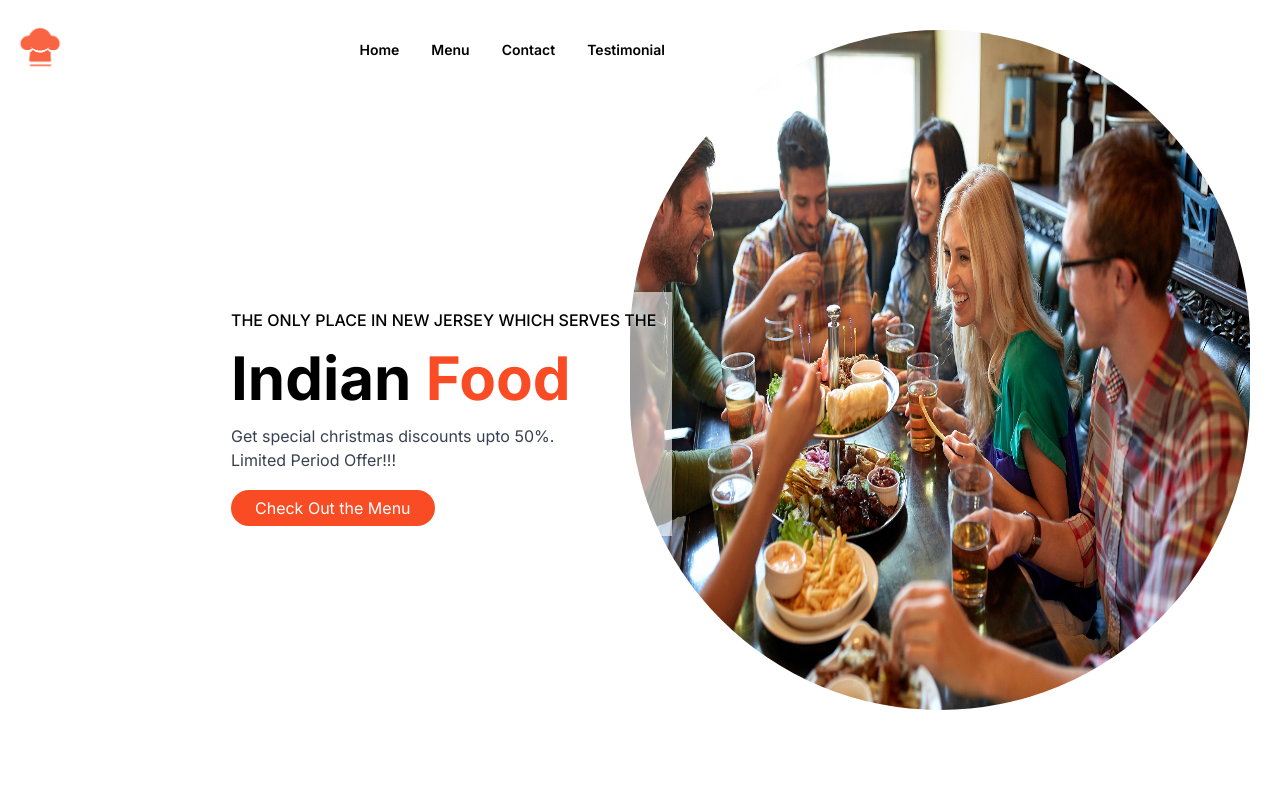
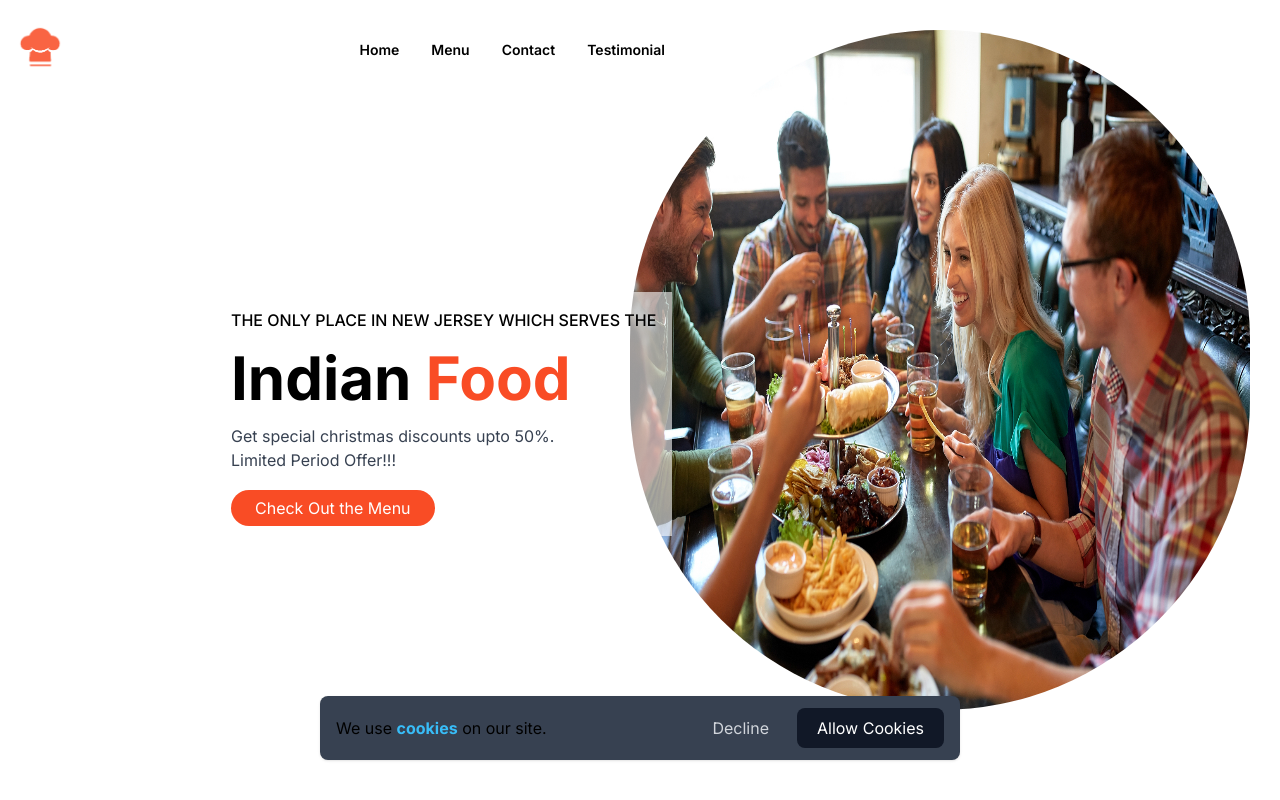
Before and after one commit to Krish195/final-project601, a Next.js app: page / in a window 1280 px wide. Shown: the top 800 px of the page. Built offline with nearby package versions, Linux system fonts and the light colour scheme.

Commit message:
First attempt of incorporating the GDPR

```diff
--- a/package.json
+++ b/package.json
@@ -9,6 +9,7 @@
     "lint": "next lint"
   },
   "dependencies": {
+    "client-only": "^0.0.1",
     "next": "^14.0.4",
     "react": "^18.2.0",
     "react-dom": "^18.2.0",
@@ -16,6 +17,7 @@
   },
   "devDependencies": {
     "@playwright/test": "^1.40.1",
+    "@types/gtag.js": "^0.0.18",
     "@types/node": "^20",
     "@types/react": "^18",
     "@types/react-dom": "^18",
--- /dev/null
+++ b/src/app/components/GoogleAnalytics.tsx
@@ -0,0 +1,40 @@
+'use client';
+
+import Script from 'next/script'
+import {usePathname, useSearchParams} from 'next/navigation'
+import { useEffect } from "react";
+import {pageview} from "../lib/gtagHelper";
+
+export default function GoogleAnalytics({GA_MEASUREMENT_ID} : {GA_MEASUREMENT_ID : string}){
+    const pathname = usePathname()
+    const searchParams = useSearchParams()
+
+    useEffect(() => {
+        const url = pathname + searchParams.toString()
+
+        pageview(GA_MEASUREMENT_ID, url);
+
+    }, [pathname, searchParams, GA_MEASUREMENT_ID]);
+    return (
+        <>
+            <Script strategy="afterInteractive"
+                src={`https://www.googletagmanager.com/gtag/js?id=${GA_MEASUREMENT_ID}`}/>
+            <Script id='google-analytics' strategy="afterInteractive"
+                dangerouslySetInnerHTML={{
+                __html: `
+                window.dataLayer = window.dataLayer || [];
+                function gtag(){dataLayer.push(arguments);}
+                gtag('js', new Date());
+
+                gtag('consent', 'default', {
+                    'analytics_storage': 'denied'
+                });
+
+                gtag('config', '${GA_MEASUREMENT_ID}', {
+                    page_path: window.location.pathname,
+                });
+                `,
+                }}
+            />
+        </>
+)}
--- /dev/null
+++ b/src/app/components/cookiebanner.tsx
@@ -0,0 +1,47 @@
+'use client';
+
+import Link from 'next/link'
+import { getLocalStorage, setLocalStorage } from '../lib/storageHelper';
+import { useState, useEffect } from 'react';
+
+export default function CookieBanner(){
+
+    const [cookieConsent, setCookieConsent] = useState(false);
+
+    useEffect (() => {
+        const storedCookieConsent = getLocalStorage("cookie_consent", null)
+
+        setCookieConsent(storedCookieConsent)
+    }, [setCookieConsent])
+
+
+    useEffect(() => {
+        const newValue = cookieConsent ? 'granted' : 'denied'
+
+        window.gtag("consent", 'update', {
+            'analytics_storage': newValue
+        });
+
+        setLocalStorage("cookie_consent", cookieConsent)
+
+        //For Testing
+        console.log("Cookie Consent: ", cookieConsent)
+
+    }, [cookieConsent]);
+    return (
+        <div className={`my-10 mx-auto max-w-max md:max-w-screen-sm
+                        fixed bottom-0 left-0 right-0
+                        ${cookieConsent != null ? "hidden" : "flex"} px-3 md:px-4 py-3 justify-between items-center flex-col sm:flex-row gap-4
+                         bg-gray-700 rounded-lg shadow`}>
+
+            <div className='text-center'>
+                <Link href="/info/cookies"><p>We use <span className='font-bold text-sky-400'>cookies</span> on our site.</p></Link>
+            </div>
+
+
+            <div className='flex gap-2'>
+                <button className='px-5 py-2 text-gray-300 rounded-md border-gray-900' onClick={() => setCookieConsent(false)}>Decline</button>
+                <button className='bg-gray-900 px-5 py-2 text-white rounded-lg' onClick={() => setCookieConsent(true)}>Allow Cookies</button>
+            </div>
+        </div>
+    )}
--- /dev/null
+++ b/src/app/lib/gtagHelper.ts
@@ -0,0 +1,5 @@
+export const pageview = (GA_MEASUREMENT_ID : string, url : string) => {
+    window.gtag("config", GA_MEASUREMENT_ID, {
+        page_path: url,
+    });
+};
--- /dev/null
+++ b/src/app/lib/storageHelper.ts
@@ -0,0 +1,13 @@
+import "client-only";
+
+export function getLocalStorage(key: string, defaultValue:any){
+    const stickyValue = localStorage.getItem(key);
+
+    return (stickyValue !== null && stickyValue !== 'undefined')
+        ? JSON.parse(stickyValue)
+        : defaultValue;
+}
+
+export function setLocalStorage(key: string, value:any){
+    localStorage.setItem(key, JSON.stringify(value));
+}
--- a/src/app/page.tsx
+++ b/src/app/page.tsx
@@ -4,19 +4,26 @@
 import Testimonial from "./components/Testimonial";
 import CombinedComponent from './components/CombinedComponent';
 import Footer from './components/Footer';
+import GoogleAnalytics from './components/GoogleAnalytics';
+import CookieBanner from './components/CookieBanner';
+
 
 
 
 
 export default function Home() {
   return (
+    <>
+    <GoogleAnalytics GA_MEASUREMENT_ID="G-6DVKX14RW9" />
       <main>
         <Hero />
         <Feature />
         <Testimonial />
         <CombinedComponent />
         <Footer />
+        <CookieBanner/>
 
       </main>
+    </>
   )
 }
```
Also changed, not shown: 1 other file (tests, documents, lock files or other folders). Lines whose indentation alone changed are shown as unchanged.
